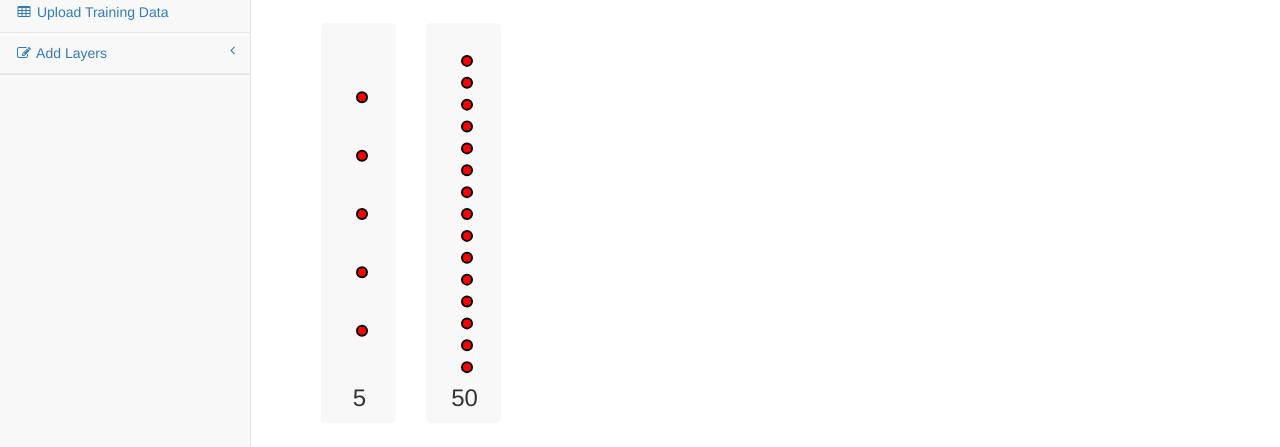
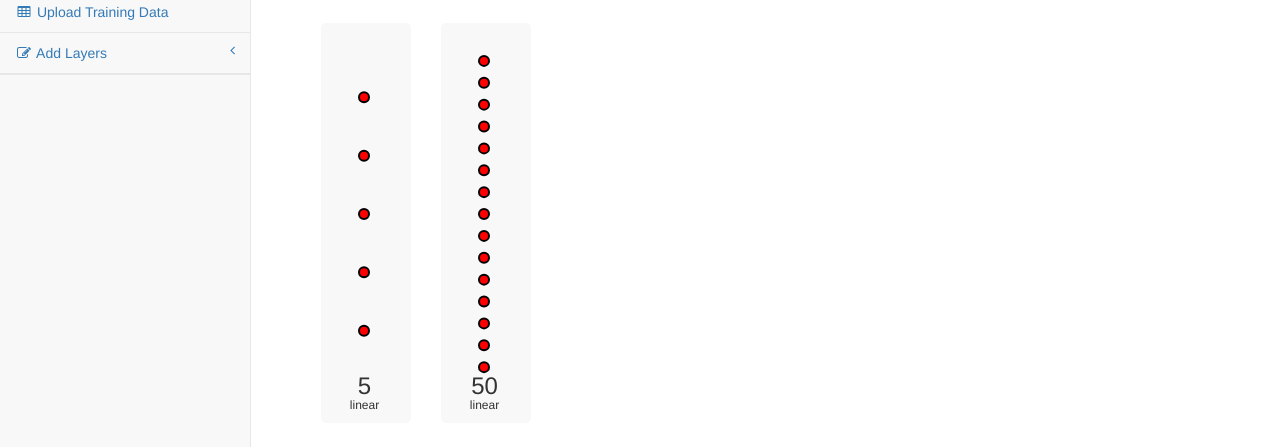
Before and after one commit to dan-silver/startup-weekend-machine-learning-editor, a website: page index.html in a window 1280 px wide. Shown: the part 59-506 px from the top of the page. Drawn offline with nearby package versions, Linux system fonts and the light colour scheme; some packages are replaced by stand-ins of ours; a script that the page names is missing.

Commit message:
Added layer descriptions and fixed alignment.

```diff
--- a/index.html
+++ b/index.html
@@ -267,15 +267,16 @@
                 <div class1="col-lg-12">
                         <ul id="sortable" ui-sortable ng-model="nn_layers">
                             <li class="layer" ng-repeat="layer in nn_layers">
-                                <svg width="50" height="350">
+                                <svg width="55" height="340">
 
-                                <circle cx="25" ng-attr-cy="{{($index + 1)* layer.getSpacing()}}" r="5" ng-repeat="n in [].constructor(layer.getNumberOfCircles()) track by $index" stroke="black" stroke-width="2" fill="red" />
+                                <circle cx="27" ng-attr-cy="{{($index + 1)* layer.getSpacing()}}" r="5" ng-repeat="n in [].constructor(layer.getNumberOfCircles()) track by $index" stroke="black" stroke-width="2" fill="red" />
                                 </svg>
                                 <div class="actions">
                                     <span class="glyphicon glyphicon-pencil" aria-hidden="true" ng-click="editLayer($index)"></span>
                                     <span class="glyphicon glyphicon-trash" aria-hidden="true" ng-click="removeLayer($index)"></span>
                                 </div>
                                 <h3 class="layerNumber">{{layer.size}}</h3>
+                                <h6 class="layerType">{{layer.type}}</h6>
                             </li>
                         </ul>
 
--- a/network.css
+++ b/network.css
@@ -10,7 +10,7 @@
 }
 
 .layer {
-	width: 75px;
+	width: 90px;
 	height: 400px;
 	background: white;
 	float: left;
@@ -47,9 +47,17 @@
 
 .layerNumber {
 	position: absolute;
+	bottom: 12px;
+	margin-left: auto;
+	width: 55px;
+	text-align: center;
+}
+
+.layerType {
+	position: absolute;
 	bottom: 0px;
 	margin-left: auto;
-	width: 45px;
+	width: 55px;
 	text-align: center;
 }
 
```
